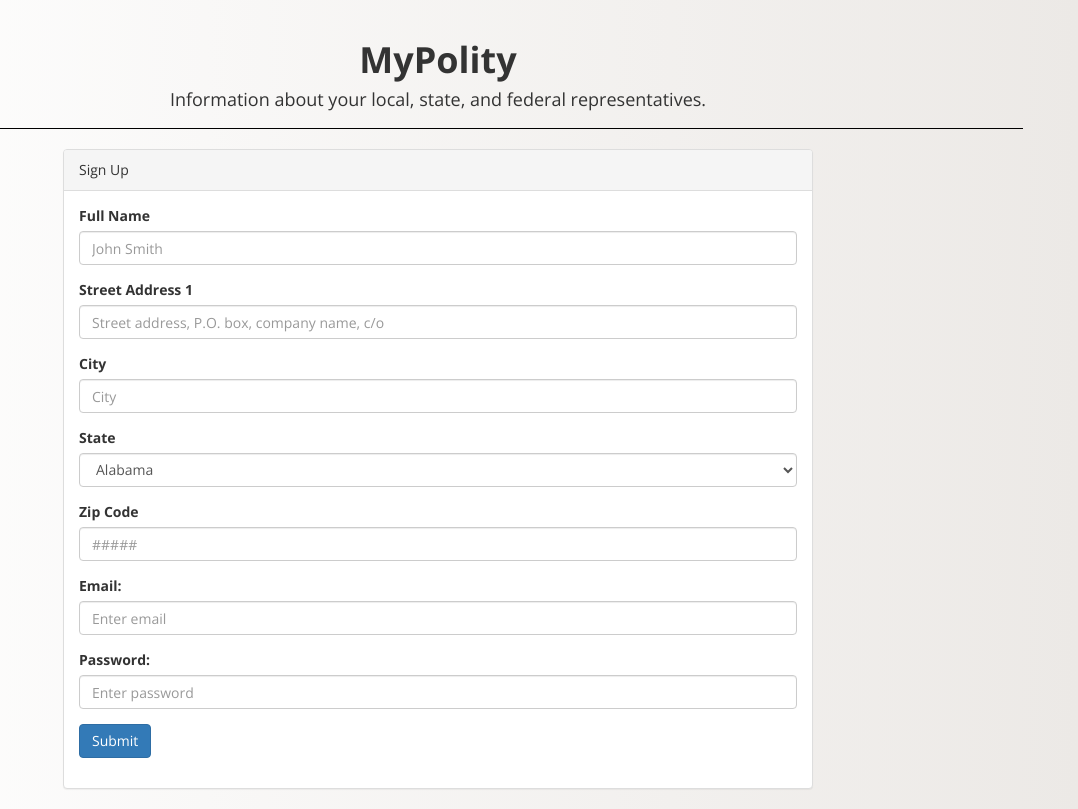
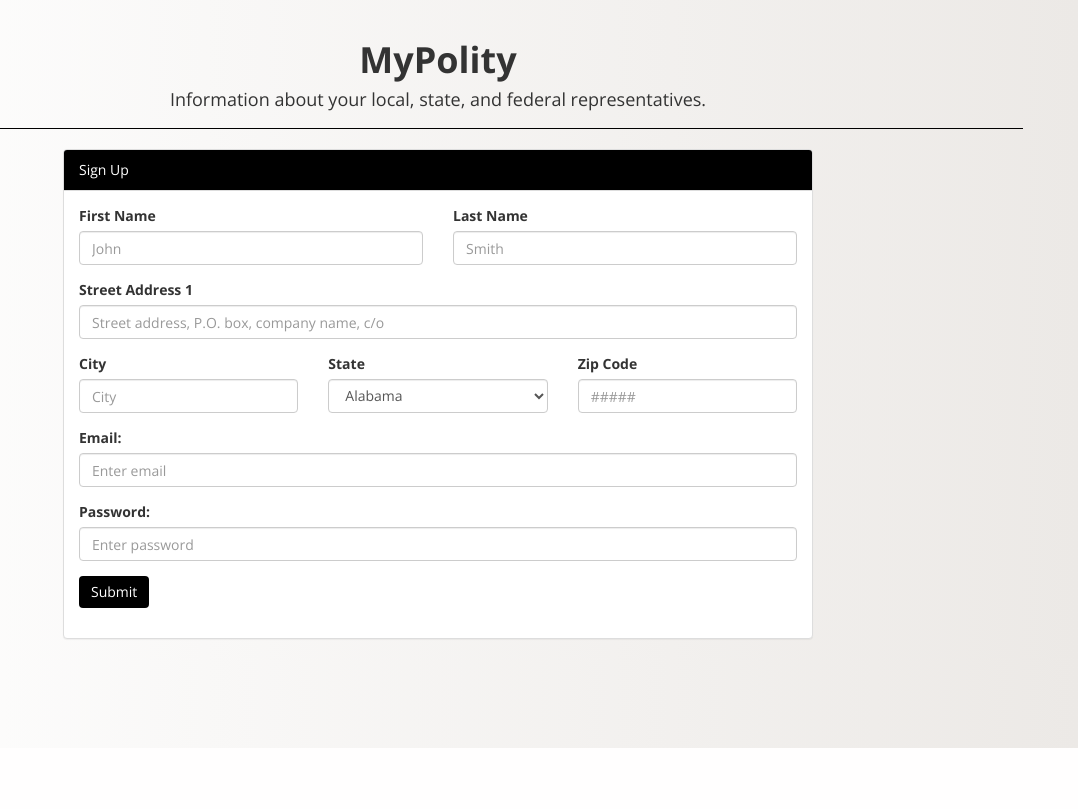
Before and after one commit to colinmcdaniel/MyPolity, a PHP site: page / in a window 1280 px wide. Shown: the part 52-861 px from the top of the page, without its empty margins (202-1280 px from the left). After the commit the page ends 800 px from the top, so only its background shows below. Run offline with PHP 8.4, Linux system fonts and the light colour scheme; some libraries are stand-ins or nearby versions.

Commit message:
changed forms

```diff
--- a/assets/css/style.css
+++ b/assets/css/style.css
@@ -71,6 +71,19 @@ h1{
 img{
   margin: 10px;
 }
+#login-button{
+  background-color: black;
+  color: white;
+}
+#submit-button{
+  background-color: black;
+  color: white;
+  border: none;
+}
+#panel-heading{
+  background-color: black;
+  color: white;
+}
 @media screen and (max-width:980px){
   overflow-x: hidden;
 }
--- a/assets/javascript/openStates.js
+++ b/assets/javascript/openStates.js
@@ -4,15 +4,9 @@ var openStatesKey = "&apikey=f58d2e11ccbe4471bdb7485c4fee0058"
 var googleGeoURL = "https://maps.googleapis.com/maps/api/geocode/json?address="
 var googleGeoKey = "&key=AIzaSyBV2UtJ0s2yvwvJQl7wDajnuzCnGevAnE0"
 
-
-// var Street = "8331 Keokuk Ave";
-// var City = "Winnetka";
-// var State = "CA";
-// var Zip = "91306"
-
-
 $(document).on('click', '#submit-button', function() {
-    var name = $('#name').val();
+    var firstName = $('#first-name').val();
+    var lastName = $('#last-name').val();
     var Street = $('#street').val().trim();
     var City = $('#city').val().trim();
     var State = $('#state').val();
@@ -26,7 +20,8 @@ $(document).on('click', '#submit-button', function() {
 
     var queryURL = googleGeoURL + postAddress + googleGeoKey;
     var user = {
-        name: name,
+        firstName: firstName,
+        lastName: lastName,
         street: Street,
         city: City,
         state: State,
--- a/index.html
+++ b/index.html
@@ -64,22 +64,35 @@
 						<div class="panel-heading" id="panel-heading"> Sign Up</div>
 						<div class="panel-body">
               <form>
-              	<div class="form-group"> <!-- Full Name -->
-              		<label for="name" class="control-label">Full Name</label>
-              		<input type="text" class="form-control" id="name" name="full_name" placeholder="John Smith">
+                <div class="row">
+                  <div class="col-md-6">
+                  	<div class="form-group">
+                  		<label for="name" class="control-label">First Name</label>
+                  		<input type="text" class="form-control" id="first-name" name="full_name" placeholder="John">
+                  	</div>
+                  </div>
+                  <div class="col-md-6">
+                    <div class="form-group">
+                  		<label for="name" class="control-label">Last Name</label>
+                  		<input type="text" class="form-control" id="last-name" name="full_name" placeholder="Smith">
+                  	</div>
+                  </div>
                 </div>
 
-              	<div class="form-group"> <!-- Street 1 -->
+              	<div class="form-group">
               		<label for="street_id" class="control-label">Street Address 1</label>
               		<input type="text" class="form-control" id="street" name="street1" placeholder="Street address, P.O. box, company name, c/o">
               	</div>
 
-              	<div class="form-group"> <!-- City-->
+                <div class="row">
+                  <div class="col-md-4">
+                  	<div class="form-group">
                   		<label for="city" class="control-label">City</label>
                   		<input type="text" class="form-control" id="city" name="city" placeholder="City">
                   	</div>
-
-              	<div class="form-group"> <!-- State Button -->
+                  </div>
+                  <div class="col-md-4">
+                  	<div class="form-group">
                   		<label for="state" class="control-label">State</label>
                   		<select class="form-control" id="state">
                   			<option value="AL">Alabama</option>
@@ -135,10 +148,13 @@
                   			<option value="WY">Wyoming</option>
                   		</select>
                   	</div>
-
-              	<div class="form-group"> <!-- Zip Code-->
+                  </div>
+                  <div class="col-md-4">
+                  	<div class="form-group">
                   		<label for="zip" class="control-label">Zip Code</label>
                   		<input type="text" class="form-control" id="zip" name="zip" placeholder="#####">
+                  	</div>
+                  </div>
                 </div>
 
                 <div class="form-group">
```
Also changed, not shown: login.html (+10 -2 lines). Lines whose indentation alone changed are shown as unchanged.
